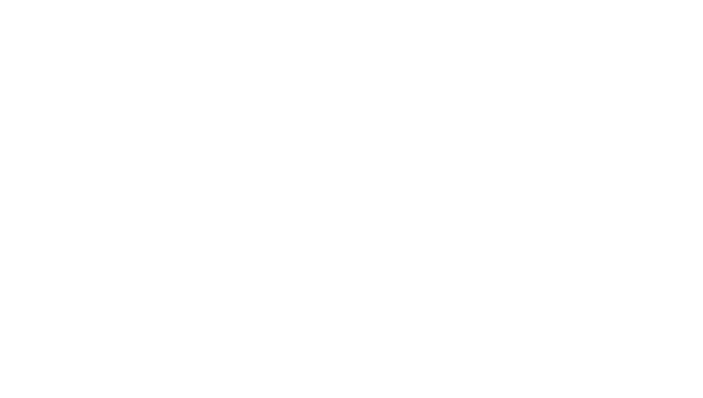
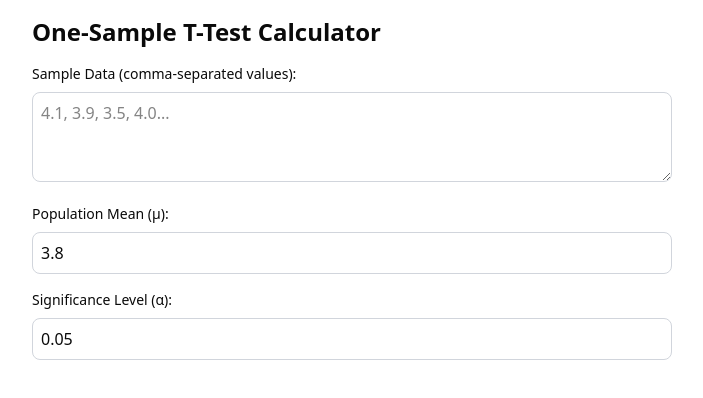
Before and after one commit to marparc/DataAnalyticsTools, a React (Vite) app: page /onesamplettest in a window 1280 px wide. Before the commit this address had no page. Shown: the top 398 px of the page, without its empty margins (288-991 px from the left). Built offline with nearby package versions, Linux system fonts and the light colour scheme.

Commit message:
one sample t test

```diff
--- a/src/App.tsx
+++ b/src/App.tsx
@@ -2,6 +2,7 @@
 import { Button } from "../components/ui/button";
 import { Route, Routes, useNavigate } from "react-router-dom";
 import StandardDev from "./standard-deviation";
+import OneSampleTTest from "./one-sample-t-test";
 
 const App = () => {
   return (
@@ -9,6 +10,7 @@
       <Route path="/gantt" element={<GhantChart />} />
       <Route path="/" element={<MainMenu />} />
       <Route path="/sd" element={<StandardDev />} />
+      <Route path="/onesamplettest" element={<OneSampleTTest />} />
     </Routes>
   );
 };
@@ -24,6 +26,9 @@
       <Button className="mr-10" onClick={() => navigate("/sd")}>
         Standard Dev And Mean
       </Button>
+      <Button onClick={() => navigate("/onesamplettest")}>
+        One Sample T-Test
+      </Button>
     </div>
   );
 };
--- /dev/null
+++ b/src/one-sample-t-test.tsx
@@ -0,0 +1,227 @@
+import { useState, useMemo } from "react";
+
+// Error function implementation for Math.erf
+const erf = (x: number): number => {
+  // Abramowitz and Stegun approximation
+  const a1 = 0.254829592;
+  const a2 = -0.284496736;
+  const a3 = 1.421413741;
+  const a4 = -1.453152027;
+  const a5 = 1.061405429;
+  const p = 0.3275911;
+
+  const sign = x >= 0 ? 1 : -1;
+  x = Math.abs(x);
+
+  const t = 1.0 / (1.0 + p * x);
+  const y =
+    1.0 - ((((a5 * t + a4) * t + a3) * t + a2) * t + a1) * t * Math.exp(-x * x);
+
+  return sign * y;
+};
+
+// T-Test Result Interpretation Component
+const TTestResult = ({
+  tValue,
+  pValue,
+  df,
+  alpha = 0.05,
+}: {
+  tValue: number;
+  pValue: number;
+  df: number;
+  alpha?: number;
+}) => {
+  const isSignificant = pValue < alpha;
+
+  return (
+    <div className="p-4">
+      <h1 className="text-xl font-bold mb-2">T-Test Interpretation</h1>
+      <p>
+        t({df}) = {tValue.toFixed(3)}, p = {pValue.toFixed(4)}, α = {alpha}
+      </p>
+      <p className="mt-2">
+        {isSignificant ? (
+          <span className="text-green-600 font-semibold">
+            ✅ The result is statistically significant. The sample mean is
+            significantly different from the population mean.
+          </span>
+        ) : (
+          <span className="text-red-600 font-semibold">
+            ❌ The result is not statistically significant. There is not enough
+            evidence to conclude the sample mean is different from the
+            population mean.
+          </span>
+        )}
+      </p>
+      <p className="mt-2">
+        <strong>APA Style:</strong> t({df}) = {tValue.toFixed(3)}, p{" "}
+        {isSignificant ? "<" : ">="} {alpha}
+      </p>
+    </div>
+  );
+};
+
+// Simple approximation for t-distribution CDF (two-tailed p-value)
+const calculatePValue = (tStat: number, df: number): number => {
+  const absTStat = Math.abs(tStat);
+
+  // Approximate p-value calculation using normal approximation for large df
+  if (df > 30) {
+    const z = absTStat;
+    const pOneTailed = 0.5 * (1 - erf(z / Math.sqrt(2)));
+    return 2 * pOneTailed; // Two-tailed
+  }
+
+  // Simple approximation for smaller df
+  const normalizedT = absTStat / Math.sqrt(df);
+  const approximateP =
+    Math.exp((-normalizedT * normalizedT) / 2) / Math.sqrt(2 * Math.PI);
+  return Math.min(2 * approximateP, 1); // Two-tailed, capped at 1
+};
+
+const OneSampleTTest = () => {
+  const [dataInput, setDataInput] = useState("");
+  const [populationMean, setPopulationMean] = useState(3.8);
+  const [alpha, setAlpha] = useState(0.05);
+
+  const calculations = useMemo(() => {
+    try {
+      // Parse data from input string
+      const data = dataInput
+        .split(",")
+        .map((val) => parseFloat(val.trim()))
+        .filter((val) => !isNaN(val));
+
+      if (data.length === 0) return null;
+
+      // Calculate sample mean
+      const sampleMean =
+        data.reduce((sum, value) => sum + value, 0) / data.length;
+
+      // Calculate sample standard deviation
+      const sampleVariance =
+        data.reduce((sum, value) => sum + Math.pow(value - sampleMean, 2), 0) /
+        (data.length - 1);
+      const sampleStd = Math.sqrt(sampleVariance);
+
+      // Calculate t-statistic
+      const tStat =
+        (sampleMean - populationMean) / (sampleStd / Math.sqrt(data.length));
+
+      // Degrees of freedom
+      const df = data.length - 1;
+
+      // Calculate p-value
+      const pValue = calculatePValue(tStat, df);
+
+      return {
+        data,
+        sampleMean,
+        sampleStd,
+        tStat,
+        df,
+        pValue,
+      };
+    } catch (error) {
+      return null;
+    }
+  }, [dataInput, populationMean]);
+
+  return (
+    <div className="p-4 max-w-2xl mx-auto">
+      <h1 className="text-2xl font-bold mb-4">One-Sample T-Test Calculator</h1>
+
+      <div className="mb-4">
+        <label className="block text-sm font-medium mb-2">
+          Sample Data (comma-separated values):
+        </label>
+        <textarea
+          value={dataInput}
+          onChange={(e) => setDataInput(e.target.value)}
+          className="w-full p-2 border border-gray-300 rounded-md"
+          rows={3}
+          placeholder="4.1, 3.9, 3.5, 4.0..."
+        />
+      </div>
+
+      <div className="mb-4">
+        <label className="block text-sm font-medium mb-2">
+          Population Mean (μ):
+        </label>
+        <input
+          type="number"
+          step="any"
+          value={populationMean}
+          onChange={(e) => setPopulationMean(parseFloat(e.target.value) || 0)}
+          className="w-full p-2 border border-gray-300 rounded-md"
+        />
+      </div>
+
+      <div className="mb-4">
+        <label className="block text-sm font-medium mb-2">
+          Significance Level (α):
+        </label>
+        <input
+          type="number"
+          step="0.01"
+          min="0.01"
+          max="0.99"
+          value={alpha}
+          onChange={(e) => setAlpha(parseFloat(e.target.value) || 0.05)}
+          className="w-full p-2 border border-gray-300 rounded-md"
+        />
+      </div>
+
+      {calculations && (
+        <div className="bg-gray-50 p-4 rounded-md mb-4">
+          <h2 className="text-lg font-semibold mb-3">
+            One-Sample T-Test Results
+          </h2>
+          <div className="space-y-2">
+            <p>
+              <strong>Sample Size (n):</strong> {calculations.data.length}
+            </p>
+            <p>
+              <strong>Sample Mean (x̄):</strong>{" "}
+              {calculations.sampleMean.toFixed(3)}
+            </p>
+            <p>
+              <strong>Sample Standard Deviation (s):</strong>{" "}
+              {calculations.sampleStd.toFixed(3)}
+            </p>
+            <p>
+              <strong>Degrees of Freedom (df):</strong> {calculations.df}
+            </p>
+            <p>
+              <strong>t-statistic:</strong> t({calculations.df}) ={" "}
+              {calculations.tStat.toFixed(3)}
+            </p>
+            <p>
+              <strong>p-value:</strong> {calculations.pValue.toFixed(4)}
+            </p>
+          </div>
+        </div>
+      )}
+
+      {calculations && (
+        <TTestResult
+          tValue={calculations.tStat}
+          pValue={calculations.pValue}
+          df={calculations.df}
+          alpha={alpha}
+        />
+      )}
+
+      {!calculations && dataInput && (
+        <div className="bg-red-50 p-4 rounded-md">
+          <p className="text-red-600">
+            Please enter valid numeric data separated by commas.
+          </p>
+        </div>
+      )}
+    </div>
+  );
+};
+
+export default OneSampleTTest;
```
